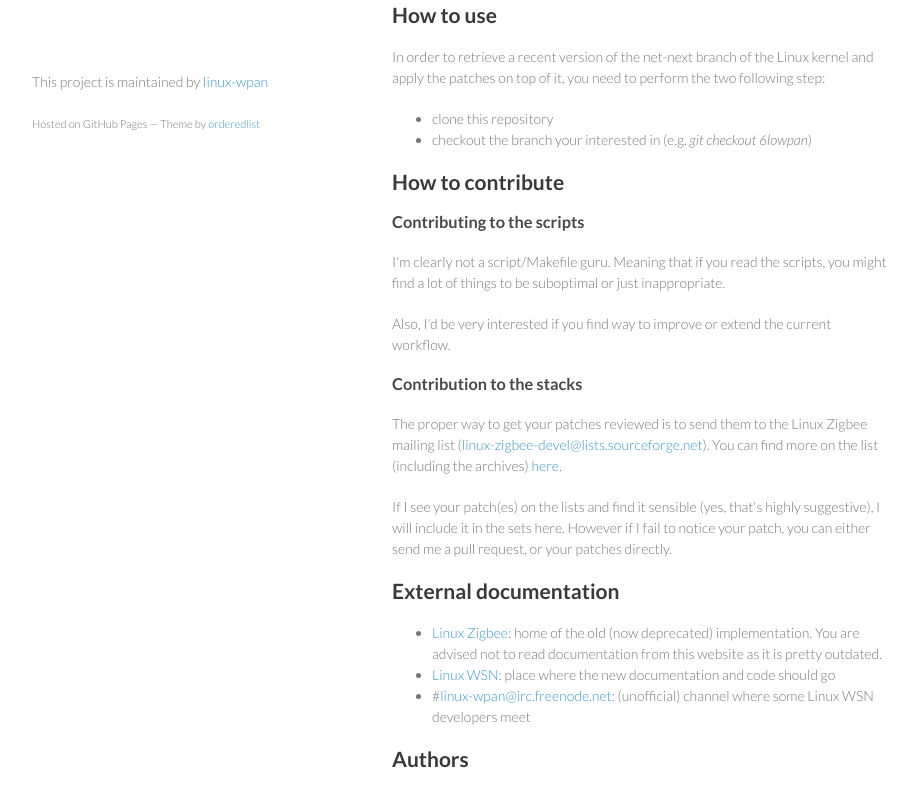
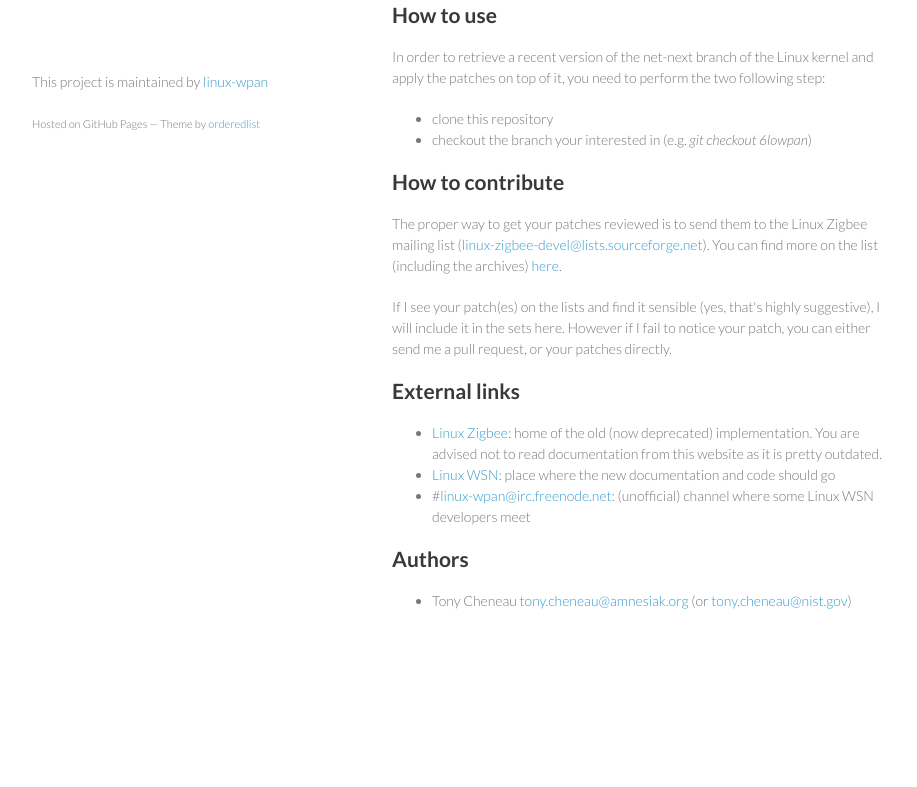
Before and after one commit to linux-wpan/wpan-misc, a plain HTML site: page index.html in a window 1280 px wide. Shown: the part 597-1384 px from the top of the page, without its empty margins (178-1095 px from the left). After the commit the page ends 1278 px from the top, so only its background shows below. Drawn offline with Linux system fonts and the light colour scheme.

```diff
--- a/index.html
+++ b/index.html
@@ -63,15 +63,6 @@
 <li>checkout the branch your interested in (e.g. <em>git checkout 6lowpan</em>)</li>
 </ul><h2>How to contribute</h2>
 
-<h3>Contributing to the scripts</h3>
-
-<p>I'm clearly not a script/Makefile guru. Meaning that if you read the scripts,
-you might find a lot of things to be suboptimal or just inappropriate. </p>
-
-<p>Also, I'd be very interested if you find way to improve or extend the current workflow.</p>
-
-<h3>Contribution to the stacks</h3>
-
 <p>The proper way to get your patches reviewed is to send them to the Linux Zigbee
 mailing list (<a href="mailto:linux-zigbee-devel@lists.sourceforge.net">linux-zigbee-devel@lists.sourceforge.net</a>). You can find more on
 the list (including the archives) <a href="https://lists.sourceforge.net/lists/listinfo/linux-zigbee-devel">here</a>.</p>
@@ -79,7 +70,7 @@
 <p>If I see your patch(es) on the lists and find it sensible (yes, that's highly suggestive), I will include it in the sets here.
 However if I fail to notice your patch, you can either send me a pull request, or your patches directly.</p>
 
-<h2>External documentation</h2>
+<h2>External links</h2>
 
 <ul>
 <li>
```
Also changed, not shown: params.json (+1 -1 lines).
